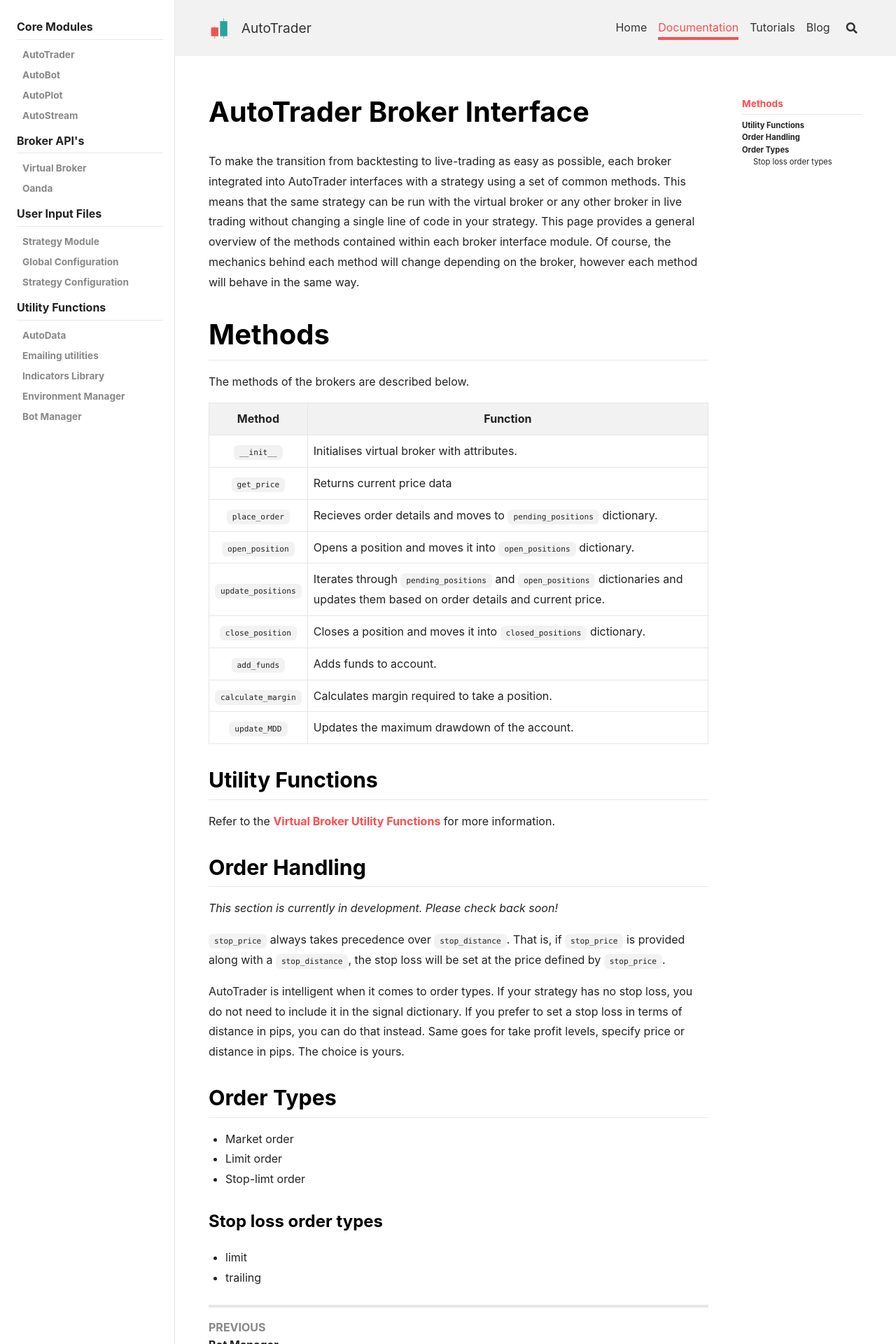
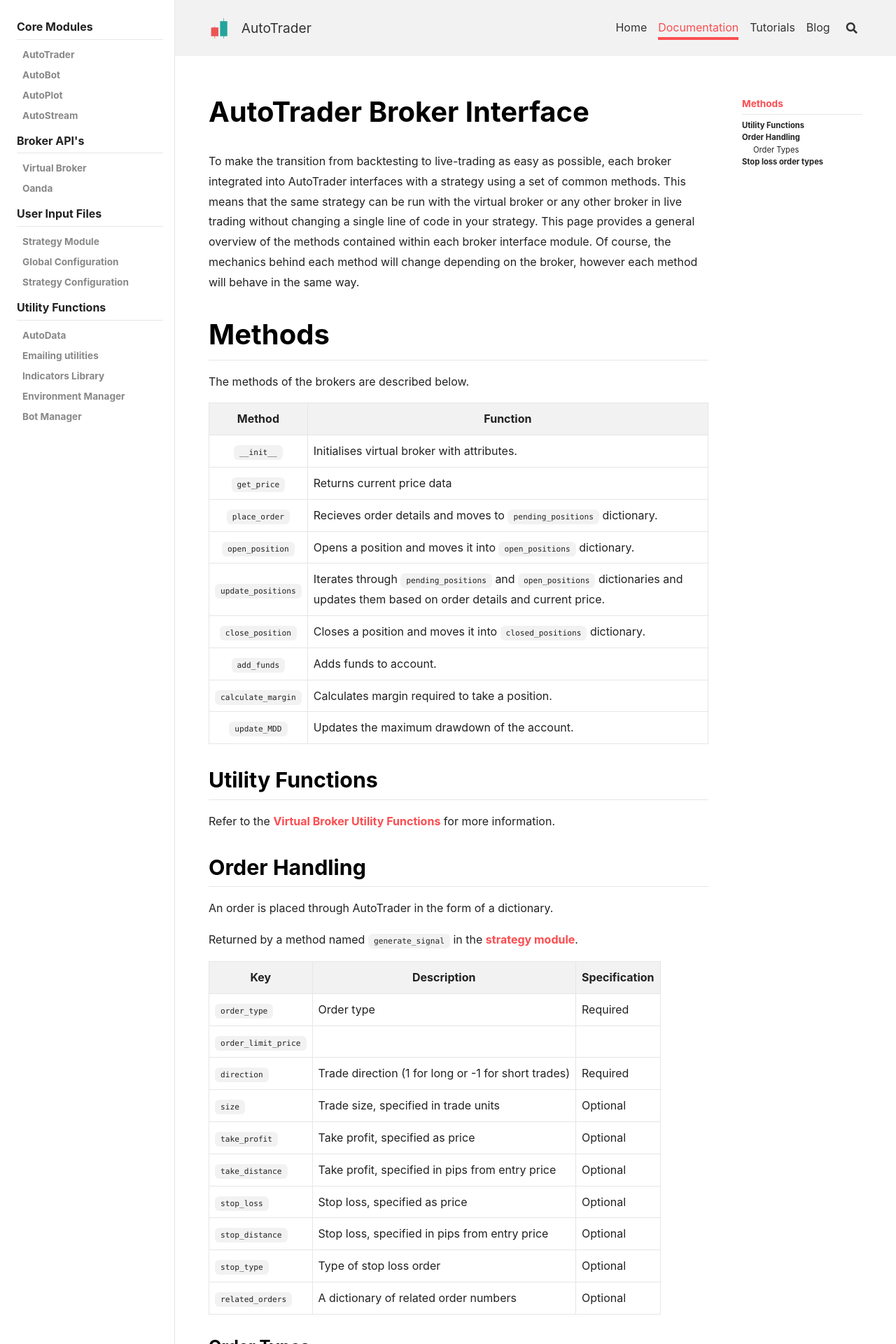
Before and after one commit to kieran-mackle/AutoTrader, a Jekyll site: the page built from content/_documentation/2.6-brokers-interface.md, in a window 1280 px wide. Shown: the top 1920 px of the page at 70% size. Built offline with Jekyll 4.4.1, drawn with Linux system fonts in a browser that asks for light colours; nearby versions of some CDN libraries; some of the changed text lies outside the part shown.

Commit message:
docs: updated order types

```diff
--- a/content/_documentation/2.6-brokers-interface.md
+++ b/content/_documentation/2.6-brokers-interface.md
@@ -42,7 +42,48 @@
 
 ## Order Handling
 
-*This section is currently in development. Please check back soon!*
+An order is placed through AutoTrader in the form of a dictionary.
+
+Returned by a method named `generate_signal` in the [strategy module](strategies).
+
+
+
+| Key | Description |  Specification  |
+|-----|-------------|----|
+| `order_type` | Order type | Required |
+| `order_limit_price` | ||
+| `direction` | Trade direction (1 for long or -1 for short trades) | Required |
+| `size` | Trade size, specified in trade units | Optional |
+| `take_profit` | Take profit, specified as price | Optional |
+| `take_distance` | Take profit, specified in pips from entry price | Optional |
+| `stop_loss` | Stop loss, specified as price | Optional |
+| `stop_distance` | Stop loss, specified in pips from entry price | Optional |
+| `stop_type` | Type of stop loss order | Optional |
+| `related_orders` | A dictionary of related order numbers | Optional |
+
+
+
+
+### Order Types
+
+The following tables provides accepted values for the `order_type` specification of an order.
+
+| Order Type | Description | Additional keys required |
+|------------|-------------|--------------------------|
+| `market`   | A market order type | None |
+| `limit` | A limit order type | `order_limit_price` |
+| `stop-limit` | A stop-limit order type | `order_limit_price` and `order_stop_price` |
+
+
+#### Market Order
+A market order is
+
+`'order_type': 'market'`
+
+order_limit_price must be specified for limit orders
+order_stop_price must be specified for stop-limit order
+
+
 
 `stop_price` always takes precedence over `stop_distance`. That is, if `stop_price` is provided along with a `stop_distance`,
 the stop loss will be set at the price defined by `stop_price`.
@@ -52,13 +93,8 @@
 profit levels, specify price or distance in pips. The choice is yours.
 
 
-## Order Types
 
-- Market order
-- Limit order
-- Stop-limt order
-
-### Stop loss order types
+## Stop loss order types
 
 - limit
 - trailing
```
